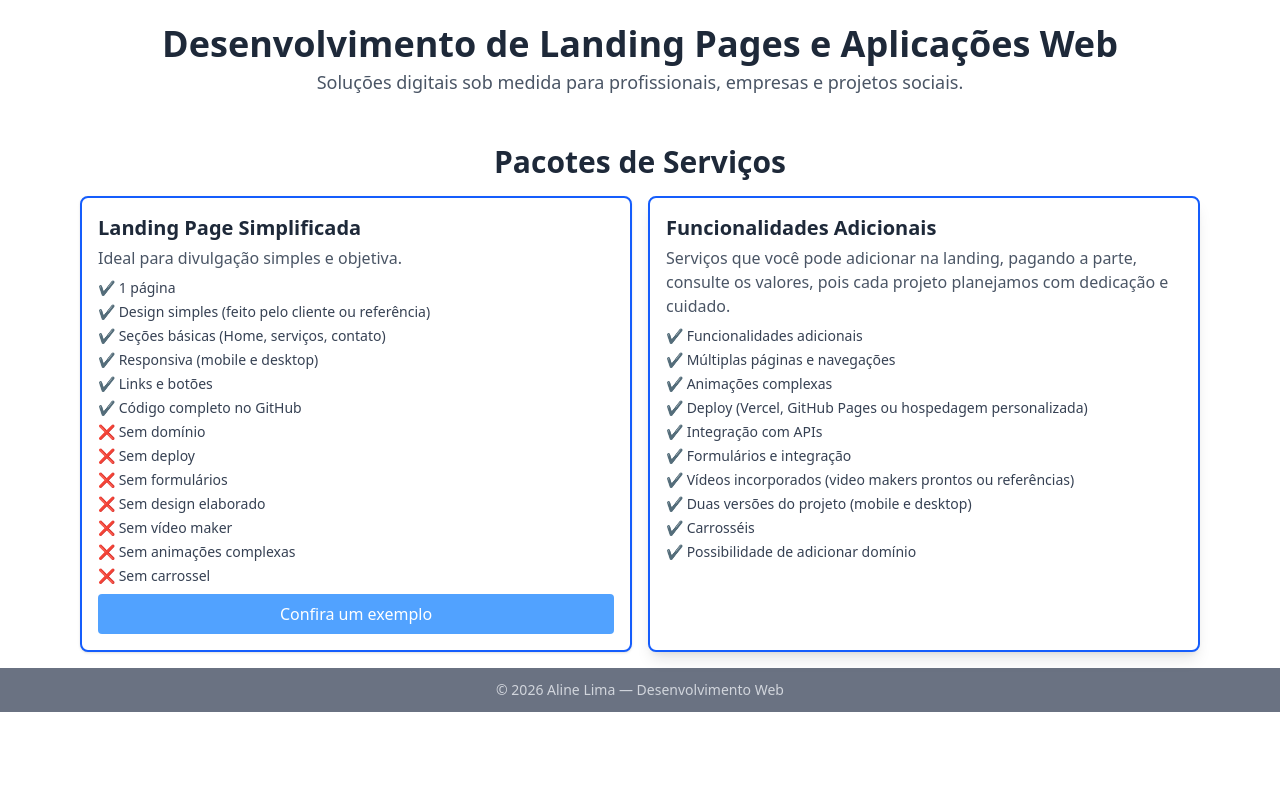
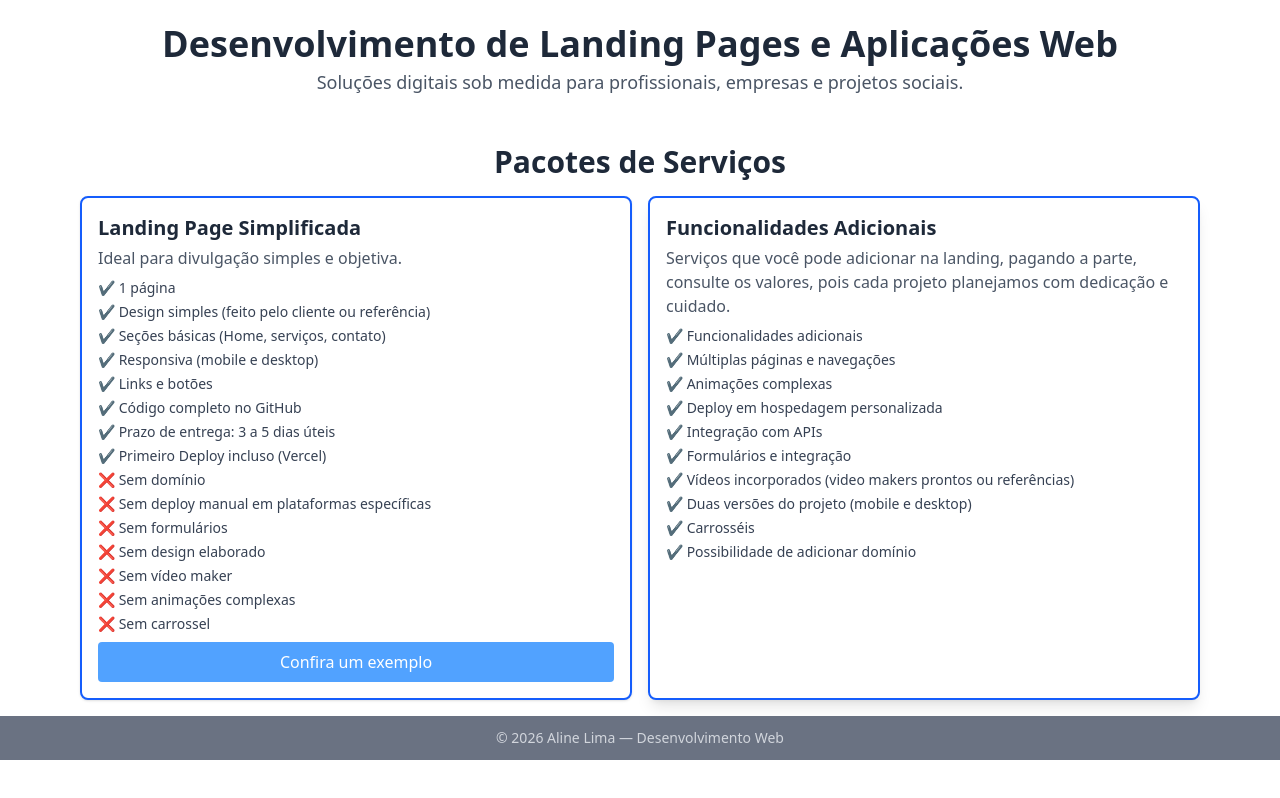
Before and after one commit to Aline12Lima/Pacotes, a React (Vite) app: page / in a window 1280 px wide. Built offline with nearby package versions, Linux system fonts and the light colour scheme.

Commit message:
atualiza card 2

```diff
--- a/src/App.tsx
+++ b/src/App.tsx
@@ -35,8 +35,10 @@ export default function App() {
               <li>✔️ Responsiva (mobile e desktop)</li>
               <li>✔️ Links e botões</li>
               <li>✔️ Código completo no GitHub</li>
+              <li>✔️ Prazo de entrega: 3 a 5 dias úteis</li>
+              <li>✔️ Primeiro Deploy incluso (Vercel)</li>
               <li>❌ Sem domínio</li>
-              <li>❌ Sem deploy</li>
+              <li>❌ Sem deploy manual em plataformas específicas</li>
               <li>❌ Sem formulários</li>
               <li>❌ Sem design elaborado</li>
               <li>❌ Sem vídeo maker</li>
@@ -69,9 +71,7 @@ export default function App() {
               <li>✔️ Funcionalidades adicionais</li>
               <li>✔️ Múltiplas páginas e navegações</li>
               <li>✔️ Animações complexas</li>
-              <li>
-                ✔️ Deploy (Vercel, GitHub Pages ou hospedagem personalizada)
-              </li>
+              <li>✔️ Deploy em hospedagem personalizada</li>
               <li>✔️ Integração com APIs</li>
               <li>✔️ Formulários e integração</li>
               <li>
```
